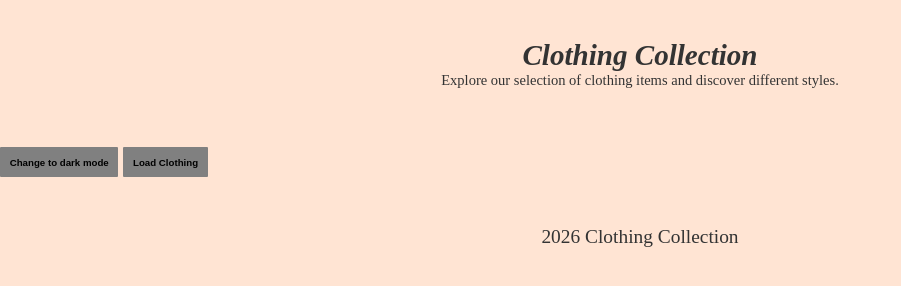
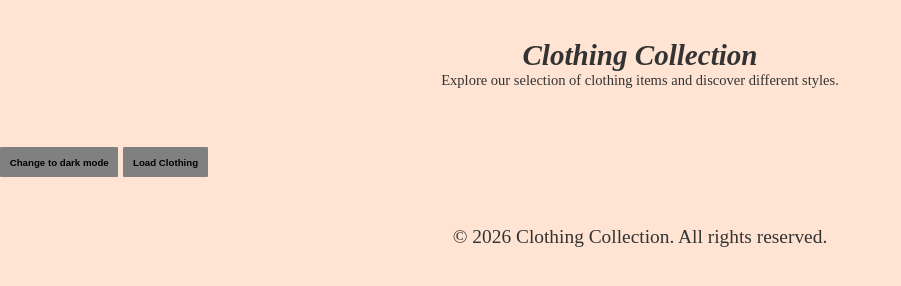
Before and after one commit to Valenc28/2ndassignment, a plain HTML site: page index.html in a window 1280 px wide. Shown: the whole page, without its empty margins (0-901 px from the left). Drawn offline with Linux system fonts and the light colour scheme.

Commit message:
Update footer

```diff
--- a/index.html
+++ b/index.html
@@ -24,8 +24,8 @@
     </main>
 
     <footer>
-        <p>2026 Clothing Collection</p>
-    </footer>
+    <p>© 2026 Clothing Collection. All rights reserved.</p>
+</footer>
 
     <script src="code.js"></script>
 
```
